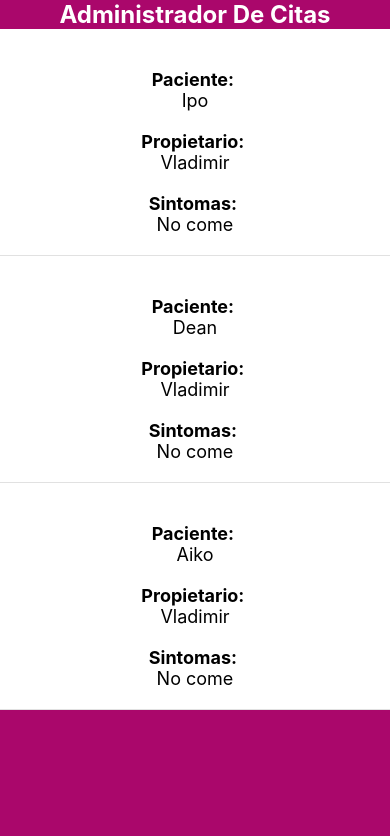
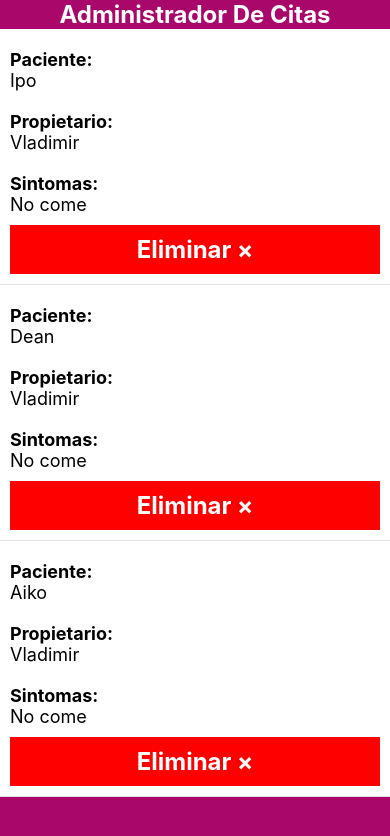
Before and after one commit to 96vladi/datingRN, a React Native app: screen / in a window 390 px wide. Shown: the top 836 px of the page. Built offline with nearby package versions, Linux system fonts and the light colour scheme.

Commit message:
create-button-delet

```diff
--- a/App.js
+++ b/App.js
@@ -1,5 +1,5 @@
 import React from 'react';
-import Home from './src/screens/home';
+import Home from './src/screens/Home';
 
 
 const App = () => {
--- a/src/components/LIst/index.js
+++ b/src/components/LIst/index.js
@@ -1,22 +1,28 @@
 import React from 'react'
 import { CustomText } from '../Generals';
-import { ContainerList, ContainerText } from './styledComponent';
+import { BtnDelet, ContainerList, ContainerText } from './styledComponent';
 
 const List = ({cita}) => {
+  const dialogoEliminar = () => {
+    console.log("Eliminando...")
+  };
   return (
     <ContainerList>
       <ContainerText>
-        <CustomText clr='black' fz='18px' mt='20px'>Paciente: </CustomText>
-        <CustomText clr='black' fz='18px' fw='normal'>{cita.paciente}</CustomText>
+        <CustomText clr='black' fz='18px' mt='20px' align='left'>Paciente: </CustomText>
+        <CustomText clr='black' fz='18px' fw='normal' align='left'>{cita.paciente}</CustomText>
       </ContainerText>
       <ContainerText>
-        <CustomText clr='black' fz='18px' mt='20px'>Propietario: </CustomText>
-        <CustomText clr='black' fz='18px' fw='normal'>{cita.propietario}</CustomText>
+        <CustomText clr='black' fz='18px' mt='20px' align='left'>Propietario: </CustomText>
+        <CustomText clr='black' fz='18px' fw='normal' align='left'>{cita.propietario}</CustomText>
       </ContainerText>
       <ContainerText>
-        <CustomText clr='black' fz='18px' mt='20px'>Sintomas: </CustomText>
-        <CustomText clr='black' fz='18px' fw='normal'>{cita.sintomas}</CustomText>
+        <CustomText clr='black' fz='18px' mt='20px' align='left'>Sintomas: </CustomText>
+        <CustomText clr='black' fz='18px' fw='normal' align='left'>{cita.sintomas}</CustomText>
       </ContainerText>
+      <BtnDelet onPress={ () => dialogoEliminar()}>
+        <CustomText>Eliminar &times;</CustomText>
+      </BtnDelet>
     </ContainerList>
   )
 }
--- a/src/components/LIst/styledComponent.js
+++ b/src/components/LIst/styledComponent.js
@@ -5,8 +5,14 @@ export const ContainerList = styled.View`
   border-bottom-color: #e1e1e1;
   border-style: solid;
   border-bottom-width: 1px;
-  padding: 20px 10px 20px 10px;
+  padding: 0px 10px 0px 10px;
 `;
 export const ContainerText = styled.View`
 
 `;
+
+export const BtnDelet = styled.TouchableHighlight`
+  padding: 10px;
+  background-color: red;
+  margin: 10px 0px 10px 0px;
+`;
```
